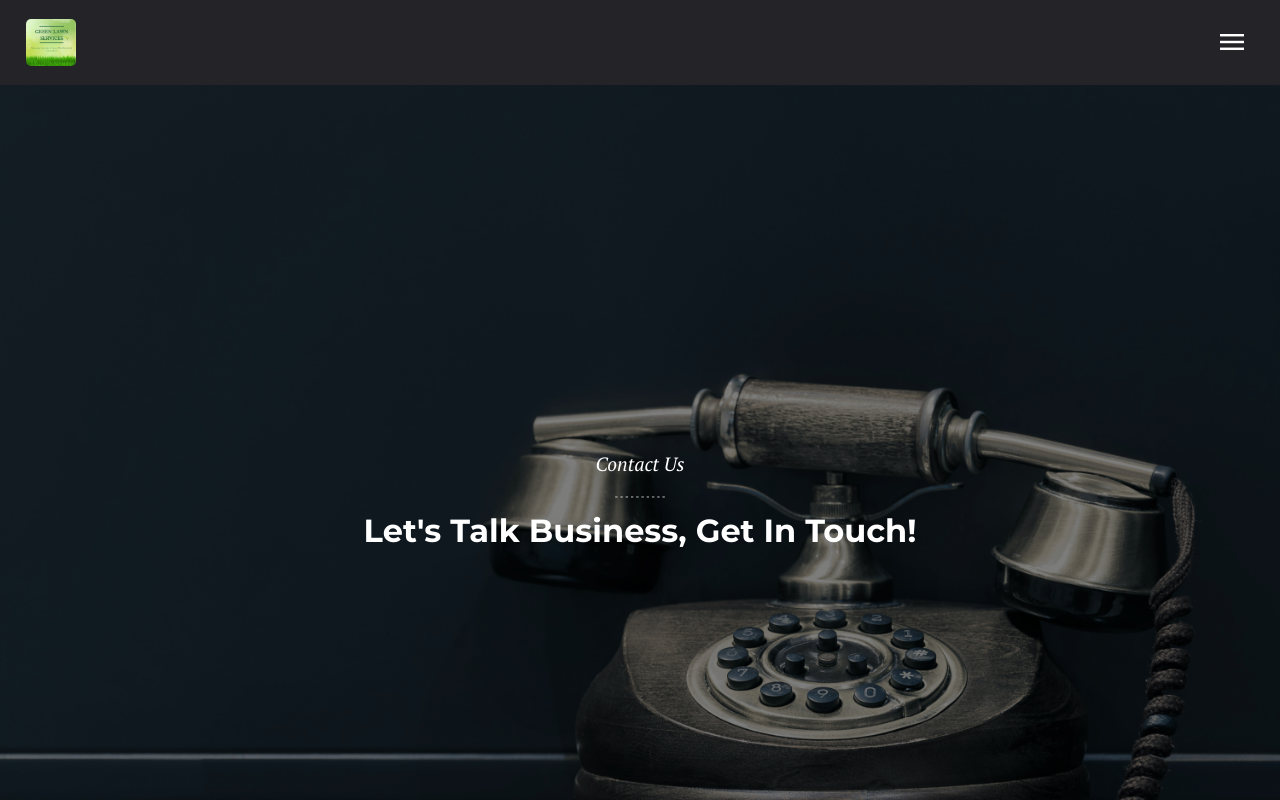
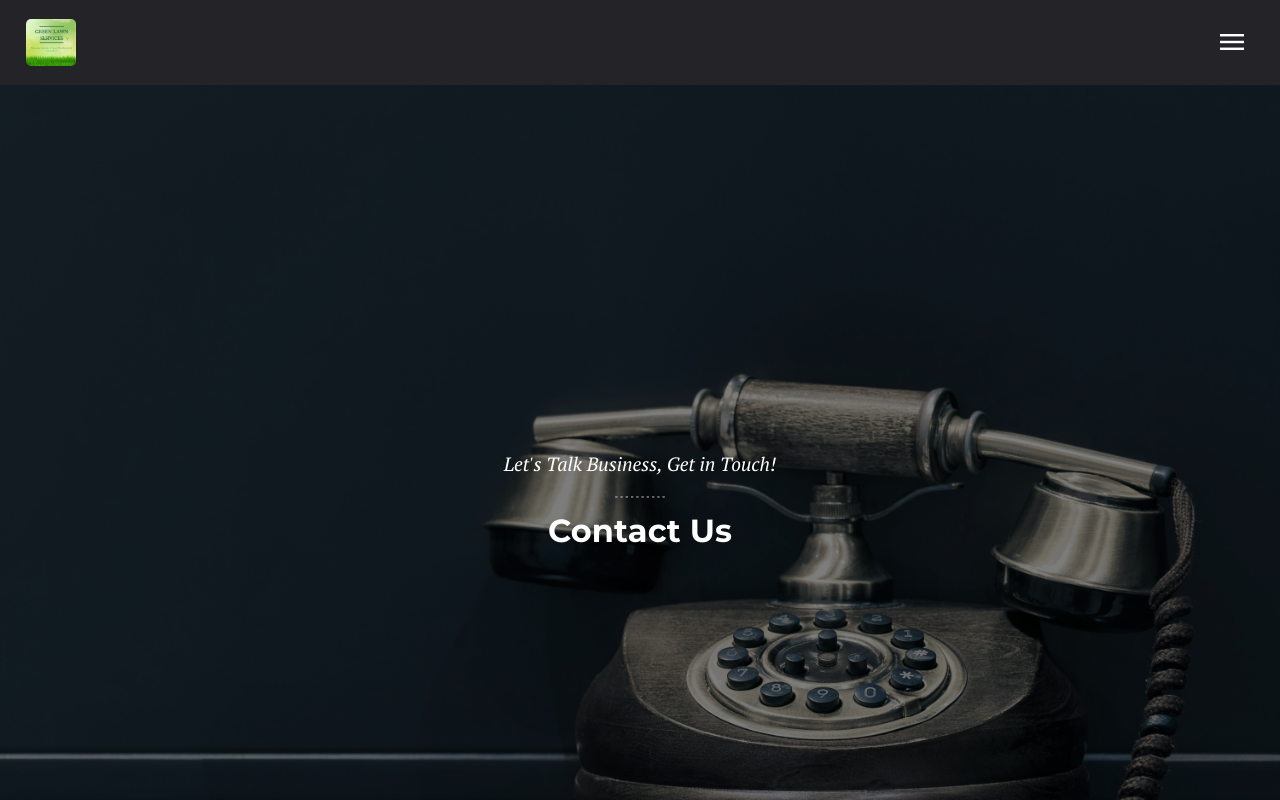
Before and after one commit to luisarevalo21/landscaper-project, a React (Vite) app: page /contact in a window 1280 px wide. Shown: the top 800 px of the page. Built offline with nearby package versions, Linux system fonts and the light colour scheme.

Commit message:
Swap hero text content on contact page

```diff
--- a/src/pages/ContactPage.jsx
+++ b/src/pages/ContactPage.jsx
@@ -5,7 +5,7 @@ import contactImage from "../assets/contact.jpg";
 import Form from "../components/Form";
 const ContactPage = () => {
   const [contactDetails, setContactDetails] = React.useState([
-    { image: contactImage, mainText: "Contact Us", subText: "Let's Talk Business, Get in Touch!" },
+    { image: contactImage, mainText: "Let's Talk Business, Get in Touch!", subText: "Contact Us" },
   ]);
   return (
     <div className="contact">
```
